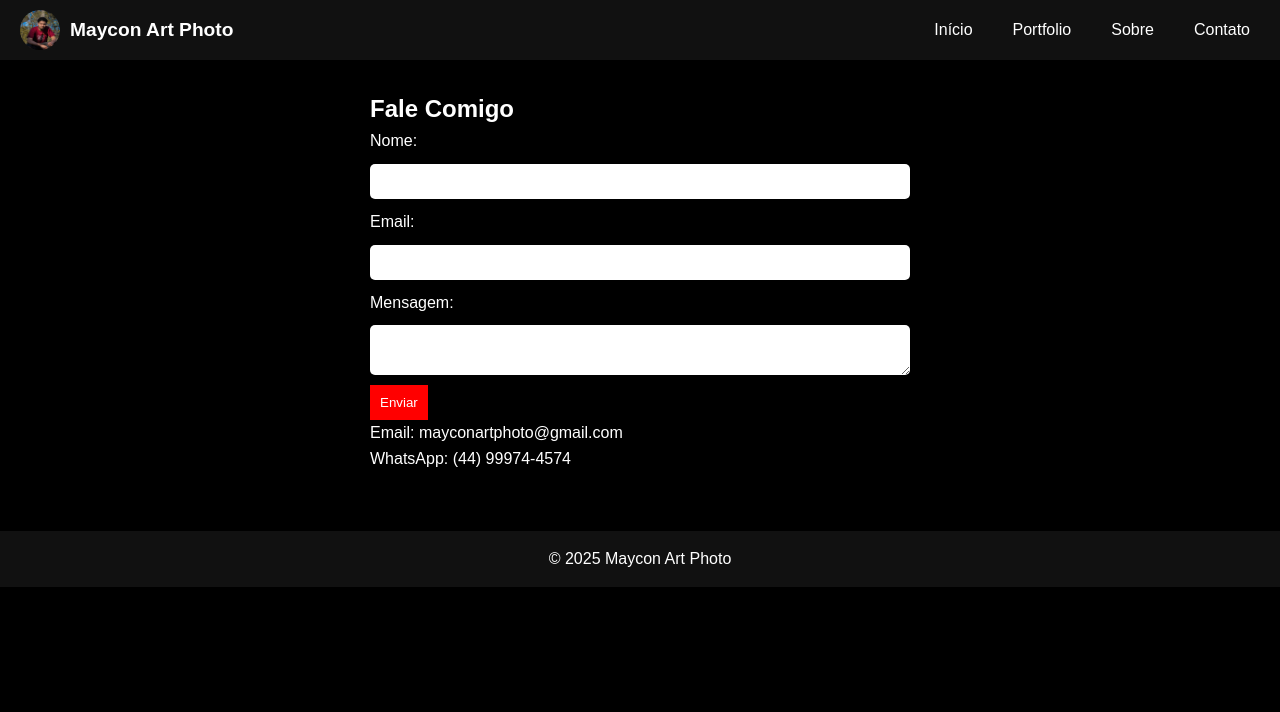
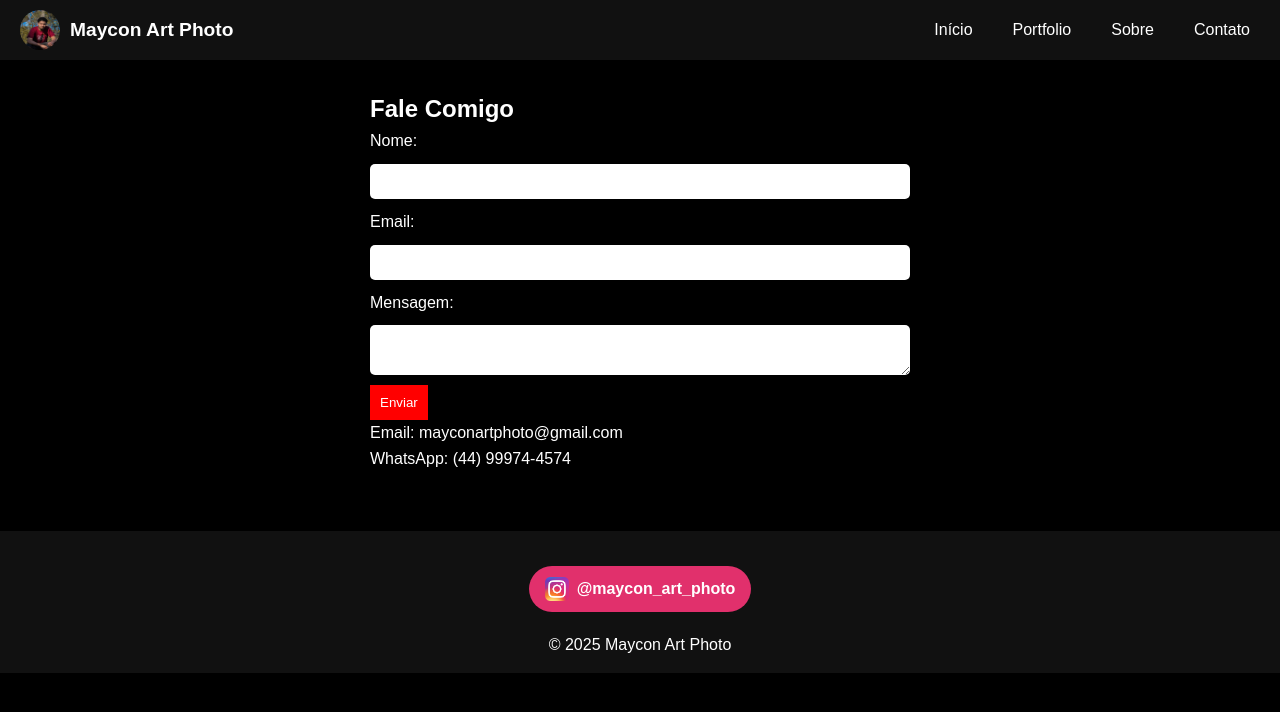
Before and after one commit to maycondev44/maycon_art_photo, a plain HTML site: page contato.html in a window 1280 px wide. Drawn offline with Linux system fonts and the light colour scheme.

Commit message:
adicionei link do intagram na aba contato

```diff
--- a/contato.html
+++ b/contato.html
@@ -45,6 +45,13 @@
   </main>
 
   <footer>
+  <div class="social-instagram">
+  <a href="https://www.instagram.com/maycon_art_photo" target="_blank">
+    <img src="img/instagram-icon.png" alt="Instagram" class="icon-instagram">
+    @maycon_art_photo
+  </a>
+</div>
+
     <p>&copy; 2025 Maycon Art Photo</p>
   </footer>
     <script>
```
